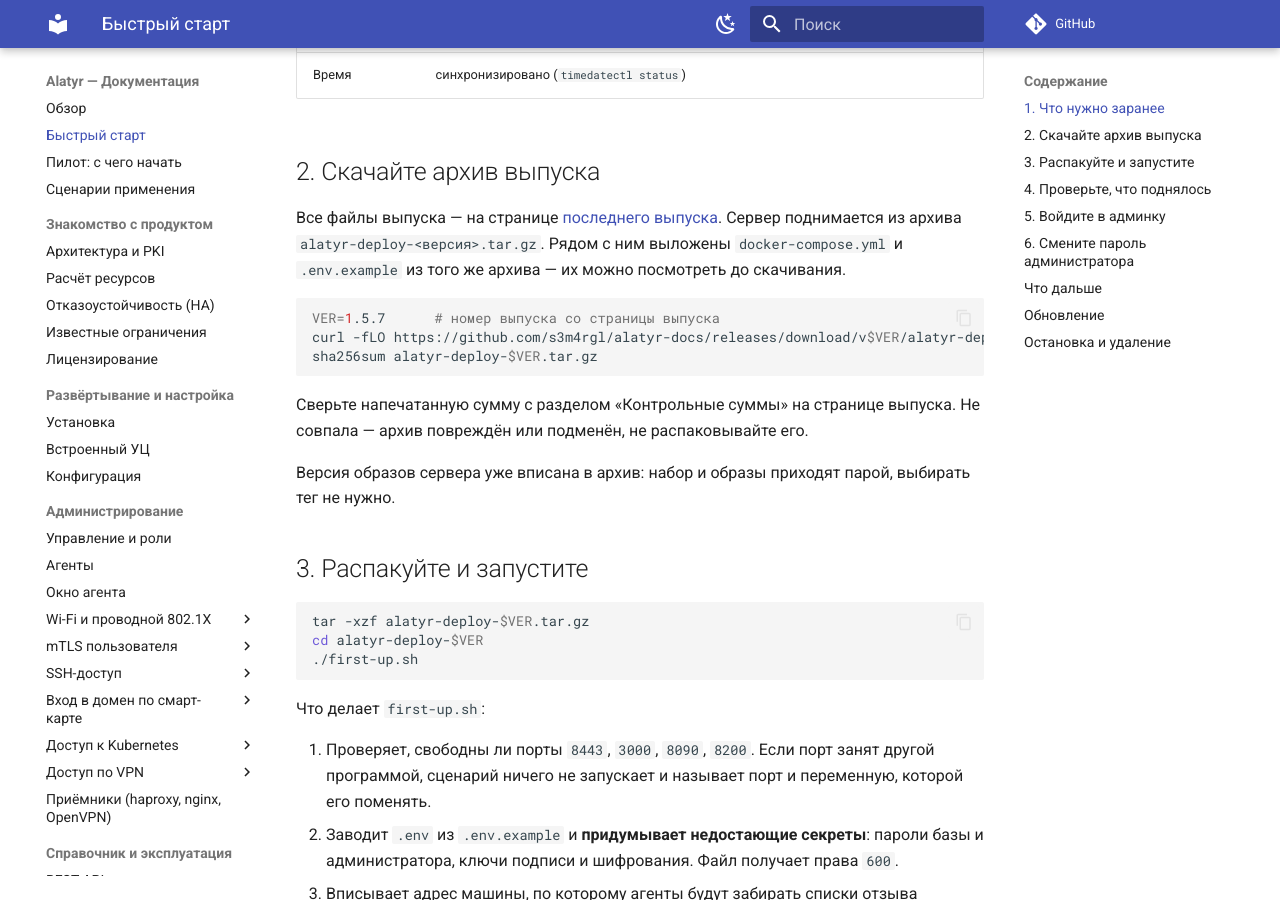
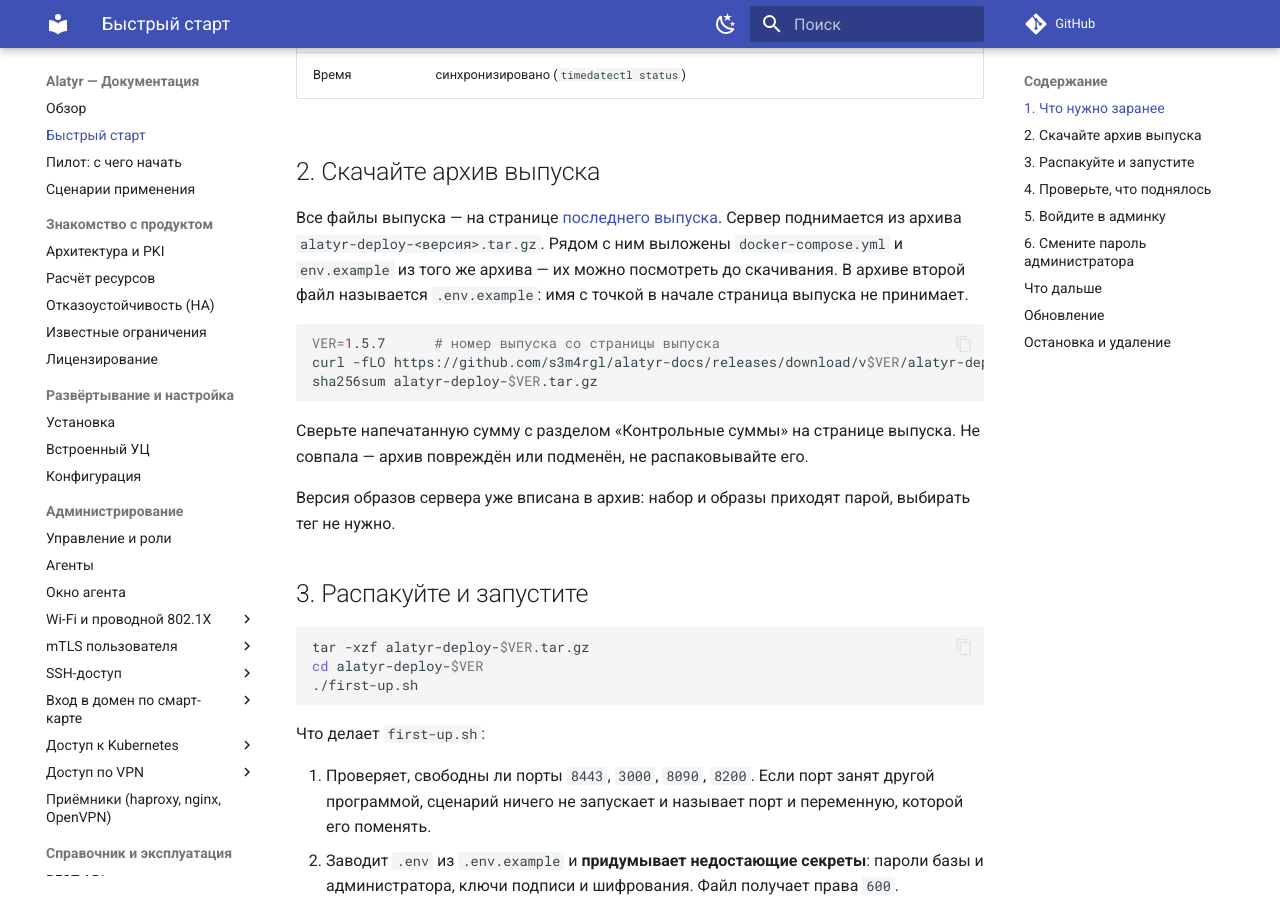
Before and after one commit to s3m4rgl/alatyr-docs, an MkDocs documentation site: the page built from docs/quickstart.md, in a window 1280 px wide and 900 px high, scrolled down 1023 px. Built offline with MkDocs 1.6.1 and Material for MkDocs 9.7.7, drawn with Linux system fonts in a browser that asks for light colours; comment, search, counter and statistics services are not loaded.

Commit message:
Быстрый старт: имя файла env.example на странице выпуска

````diff
--- a/docs/quickstart.md
+++ b/docs/quickstart.md
@@ -35,8 +35,9 @@ flowchart LR
 Все файлы выпуска — на странице
 [последнего выпуска](https://github.com/s3m4rgl/alatyr-docs/releases/latest).
 Сервер поднимается из архива `alatyr-deploy-<версия>.tar.gz`. Рядом с ним
-выложены `docker-compose.yml` и `.env.example` из того же архива — их можно
-посмотреть до скачивания.
+выложены `docker-compose.yml` и `env.example` из того же архива — их можно
+посмотреть до скачивания. В архиве второй файл называется `.env.example`:
+имя с точкой в начале страница выпуска не принимает.
 
 ```bash
 VER=1.5.7      # номер выпуска со страницы выпуска
````
